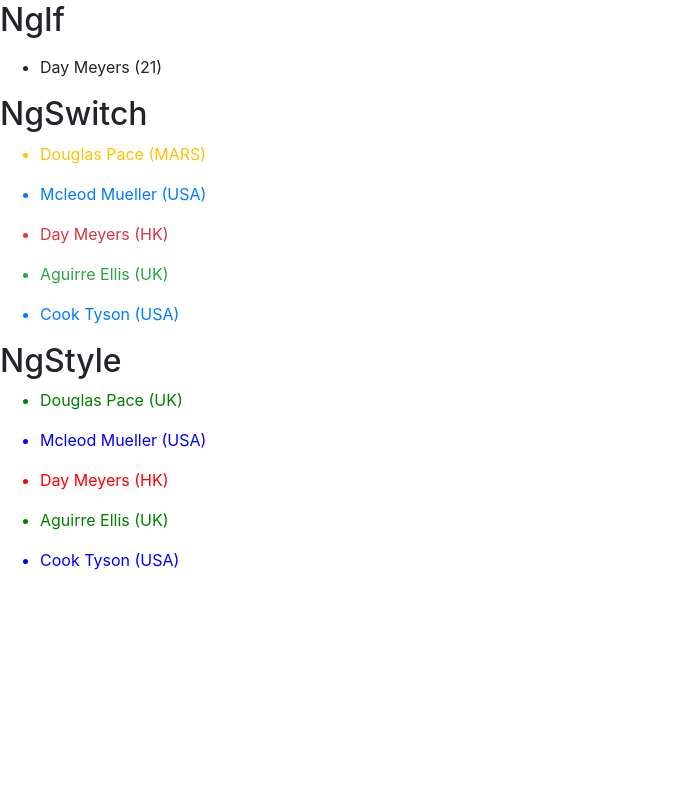
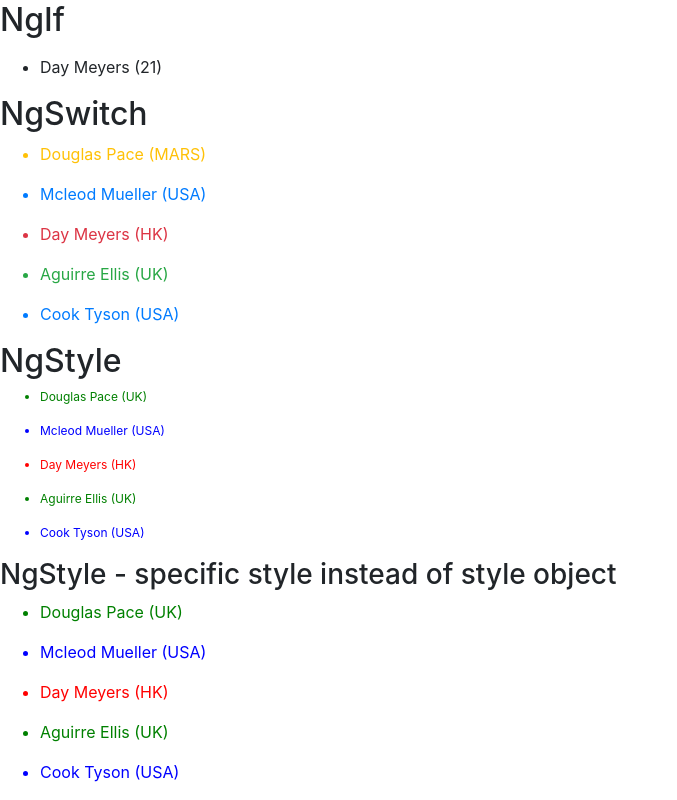
Before and after one commit to Aremyst/book-angular-from-theory-to-practice, an Angular app in the folder Page199_BuiltInDirectives/BuiltInDirectives/: page / in a window 1280 px wide. Shown: the part 428-1228 px from the top of the page, without its empty margins (0-677 px from the left). Before the commit the page ends 1016 px from the top, so only its background shows below. Built offline with nearby package versions, Linux system fonts and the light colour scheme.

Commit message:
Use specific [style.<property>] syntax to change [style.color], instead of using ngStyle. Configure font size via 2 syntaxes: - 'font-size.px': 12 - [style.font-size.px]="16"

```diff
--- a/Page199_BuiltInDirectives/BuiltInDirectives/src/app/ng-style-example/ng-style-example.component.html
+++ b/Page199_BuiltInDirectives/BuiltInDirectives/src/app/ng-style-example/ng-style-example.component.html
@@ -1,5 +1,12 @@
 <ul *ngFor="let person of people">
-  <li [ngStyle]="{ 'color': getColor(person.country) }">
+  <li [ngStyle]="{ 'color': getColor(person.country), 'font-size.px': 12 }">
     {{ person.name }} ({{ person.country }})
   </li>
 </ul>
+
+<h3>NgStyle - specific style instead of style object</h3>
+<ul *ngFor="let person of people">
+  <li [style.color]="getColor(person.country)" [style.font-size.px]="16">
+    {{ person.name }} ({{ person.country }})
+  </li>
+</ul>
```
